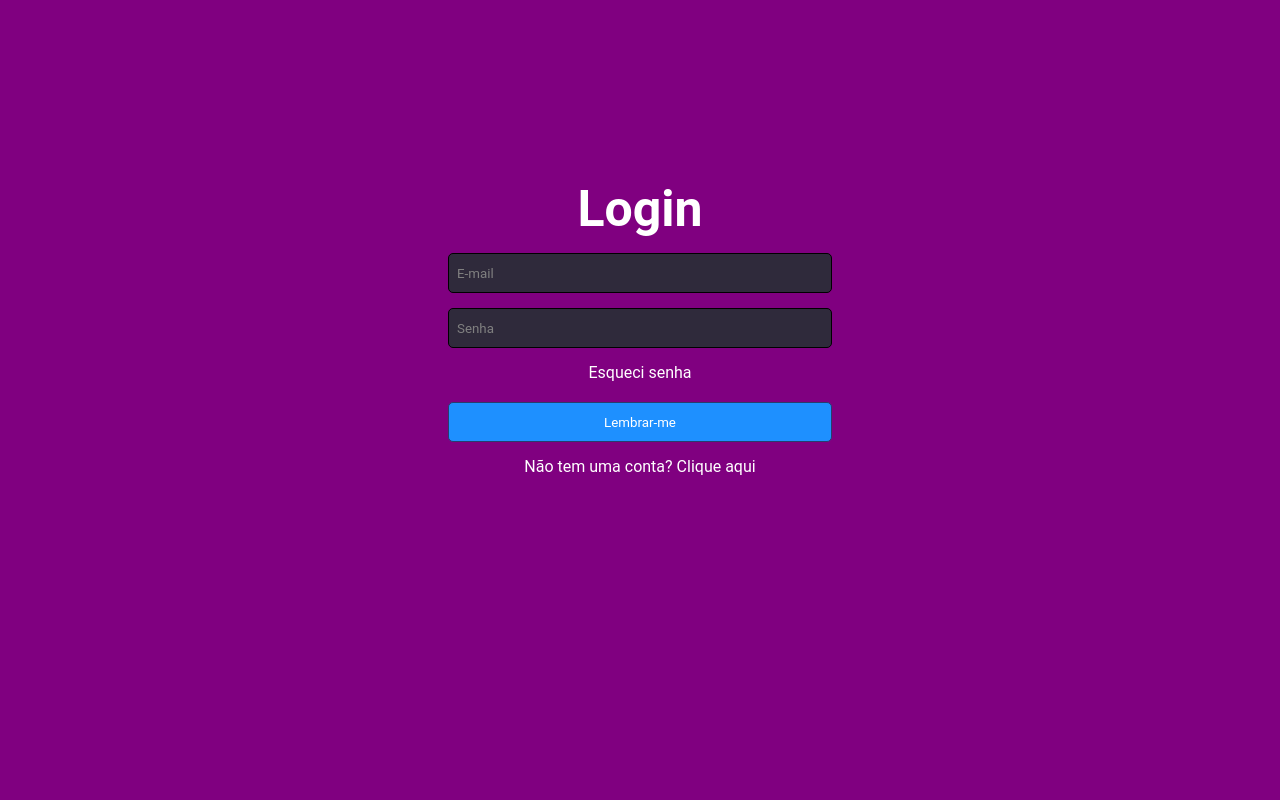
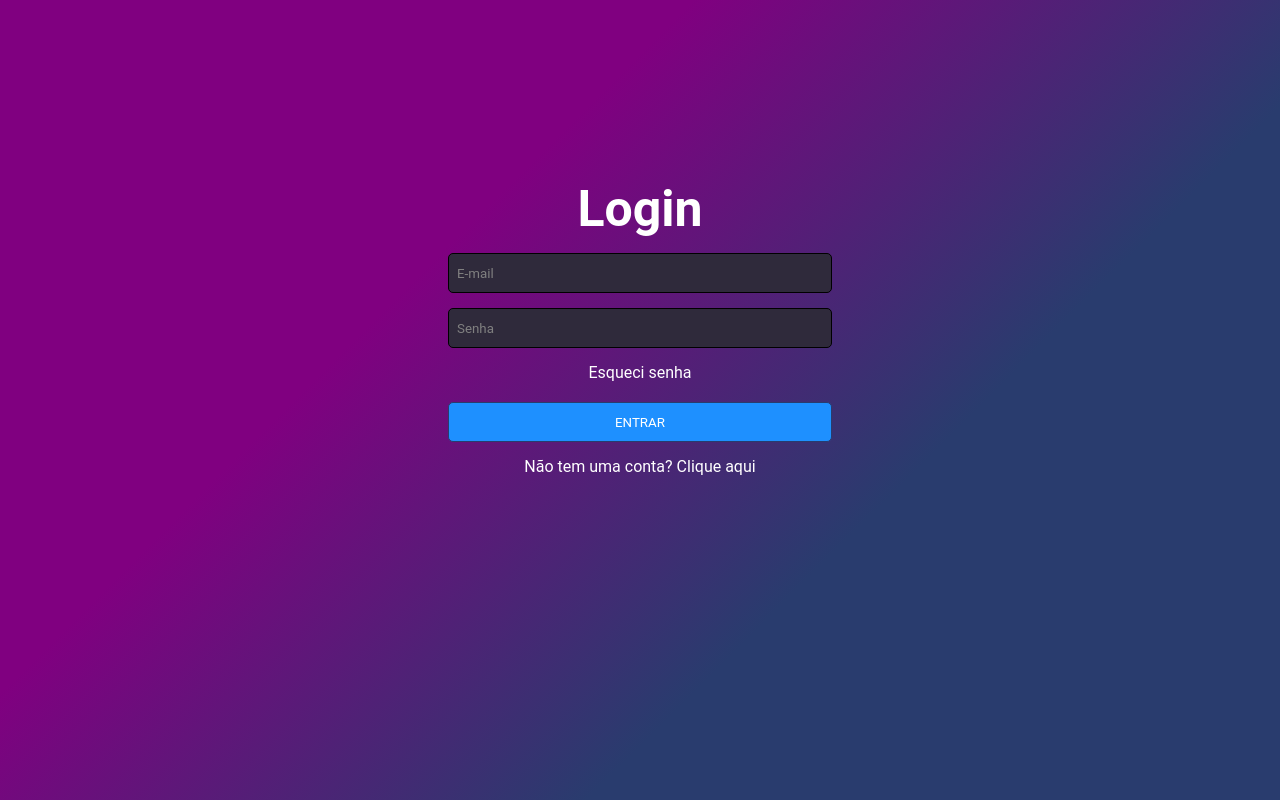
Before and after one commit to jsamuel15/sggs, a React (Create React App) app: page / in a window 1280 px wide. Built offline with nearby package versions, Linux system fonts and the light colour scheme.

Commit message:
fix(refactor): ajustes gerais

```diff
--- a/src/SearchingCodes/pages/Login/LoginPage.tsx
+++ b/src/SearchingCodes/pages/Login/LoginPage.tsx
@@ -13,15 +13,12 @@ import {
 const LoginPage: React.FC = () => {
     // states
     const [idScreen, setIdScreen] = useState('Login');
-    // states de Login
     const [email, setEmail] = useState('');
     const [password, setPassword] = useState('');
-    // states Register
     const [emailRegister, setEmailRegister] = useState('');
     const [nameRegister, setNameRegister] = useState('');
     const [confirmPasswordRegister, setConfirmPasswordRegister] = useState('');
     const [passwordRegister, setPasswordRegister] = useState('');
-    // states Recover
     const [emailRecover, setEmailRecover] = useState('');
 
     // methods
@@ -69,31 +66,19 @@ const LoginPage: React.FC = () => {
     const onChangeConfirmPasswordRegister = (txt: React.ChangeEvent<HTMLInputElement>) => {
         setConfirmPasswordRegister(txt.target.value);
     };
+
     // renders
-    // eslint-disable-next-line implicit-arrow-linebreak
-    if (idScreen === 'Login') {
-        return (
-            <Container>
-                <Text>Login</Text>
-                <Input type="text" placeholder="E-mail" value={email} onChange={onChangeEmail} />
-                <Input type="password" placeholder="Senha" value={password} onChange={onChangePassword} />
-                <TextAction onClick={GoToRecoverPassword}>Esqueci senha</TextAction>
-                <Button onClick={Signin}>Lembrar-me</Button>
-                <TextAction onClick={GoToRegister}>Não tem uma conta? Clique aqui</TextAction>
-            </Container>
-        );
-    }
-
     if (idScreen === 'RecoverPassword') {
         return (
             <Container>
                 <Text>Esqueci a Senha</Text>
                 <Input type="text" placeholder="Email" value={emailRecover} onChange={onChangeEmailRecover} />
-                <Button onClick={Signin}>Enviar</Button>
+                <Button onClick={Signin}>ENVIAR</Button>
                 <TextAction onClick={GoToLogin}>Já tem uma conta? Acesse</TextAction>
             </Container>
         );
     }
+
     if (idScreen === 'Register') {
         return (
             <Container>
@@ -102,13 +87,22 @@ const LoginPage: React.FC = () => {
                 <Input type="text" placeholder="Email" value={emailRegister} onChange={onChangeEmailRegister} />
                 <Input type="password" placeholder="Senha" value={passwordRegister} onChange={onChangePasswordRegister} />
                 <Input type="password" placeholder="Confirma senha" value={confirmPasswordRegister} onChange={onChangeConfirmPasswordRegister} />
-                <TextAction onClick={GoToRecoverPassword}>Esqueci senha</TextAction>
-                <Button onClick={Signin}>Cadastre-se</Button>
+                <Button onClick={Signin}>CADASTRE-SE</Button>
                 <TextAction onClick={GoToLogin}>Já tem uma conta? Acesse</TextAction>
             </Container>
         );
     }
 
-    return null;
+    // main
+    return (
+        <Container>
+            <Text>Login</Text>
+            <Input type="text" placeholder="E-mail" value={email} onChange={onChangeEmail} />
+            <Input type="password" placeholder="Senha" value={password} onChange={onChangePassword} />
+            <TextAction onClick={GoToRecoverPassword}>Esqueci senha</TextAction>
+            <Button onClick={Signin}>ENTRAR</Button>
+            <TextAction onClick={GoToRegister}>Não tem uma conta? Clique aqui</TextAction>
+        </Container>
+    );
 };
 export default LoginPage;
--- a/src/SearchingCodes/pages/Login/loginStyles.ts
+++ b/src/SearchingCodes/pages/Login/loginStyles.ts
@@ -1,11 +1,12 @@
 // libraries
 import styled from 'styled-components';
 
-// JS
+// js
 import colors from '../../styles/colors';
 
+// styles
 export const Container = styled.div`
-    background: ${colors.basic.purple};
+    background-image: ${colors.theme.backgroundAuth};
     width: 100vw;
     height: 100vh;
     display: flex;
@@ -15,11 +16,12 @@ export const Container = styled.div`
     align-items: center;
 `;
 
-export const Text = styled.h6`
+export const Text = styled.text`
     display: flex;
     color: ${colors.basic.white};
     font-size: 50px;
     margin-top: 180px;
+    font-weight: bold;
     margin-bottom: 15px;
 `;
 
@@ -43,7 +45,7 @@ export const Button = styled.button`
     border: 1px solid ${colors.theme.darkblue};
     background-color: ${colors.theme.dodgerblue};
     width: 30%;
-    height: 40px;
+    min-height: 40px;
     cursor: pointer;
     color: ${colors.basic.white};
     margin-bottom: 15px;
--- a/src/SearchingCodes/styles/colors.ts
+++ b/src/SearchingCodes/styles/colors.ts
@@ -8,6 +8,7 @@ const colors = {
     },
     theme: {
         dodgerblue: '#1e90ff',
+        backgroundAuth: 'linear-gradient(135deg, #800080, #800080, #293c6e, #293c6e)',
         darkblue: '#293c6e',
         indigo: '#4b0082',
         lightslategray: '#778899',
```
